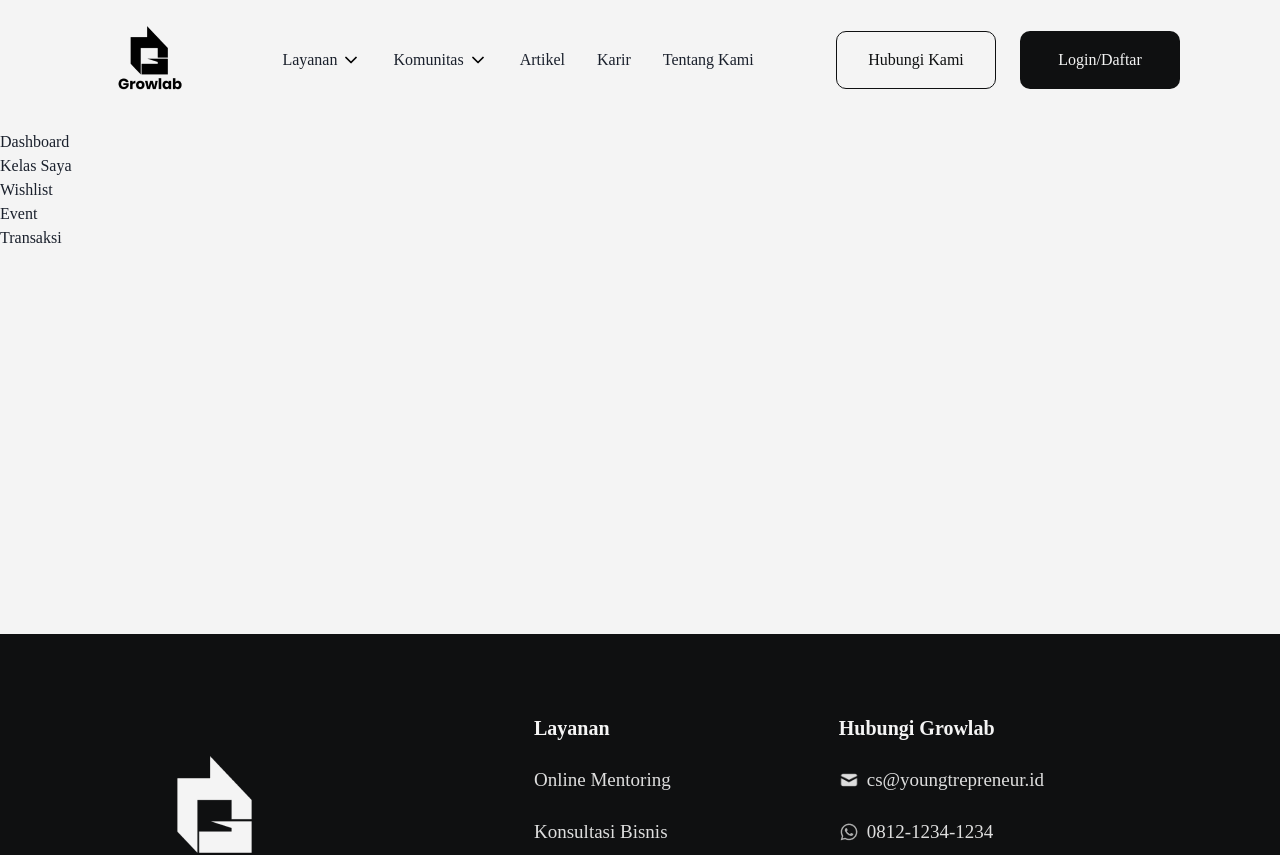
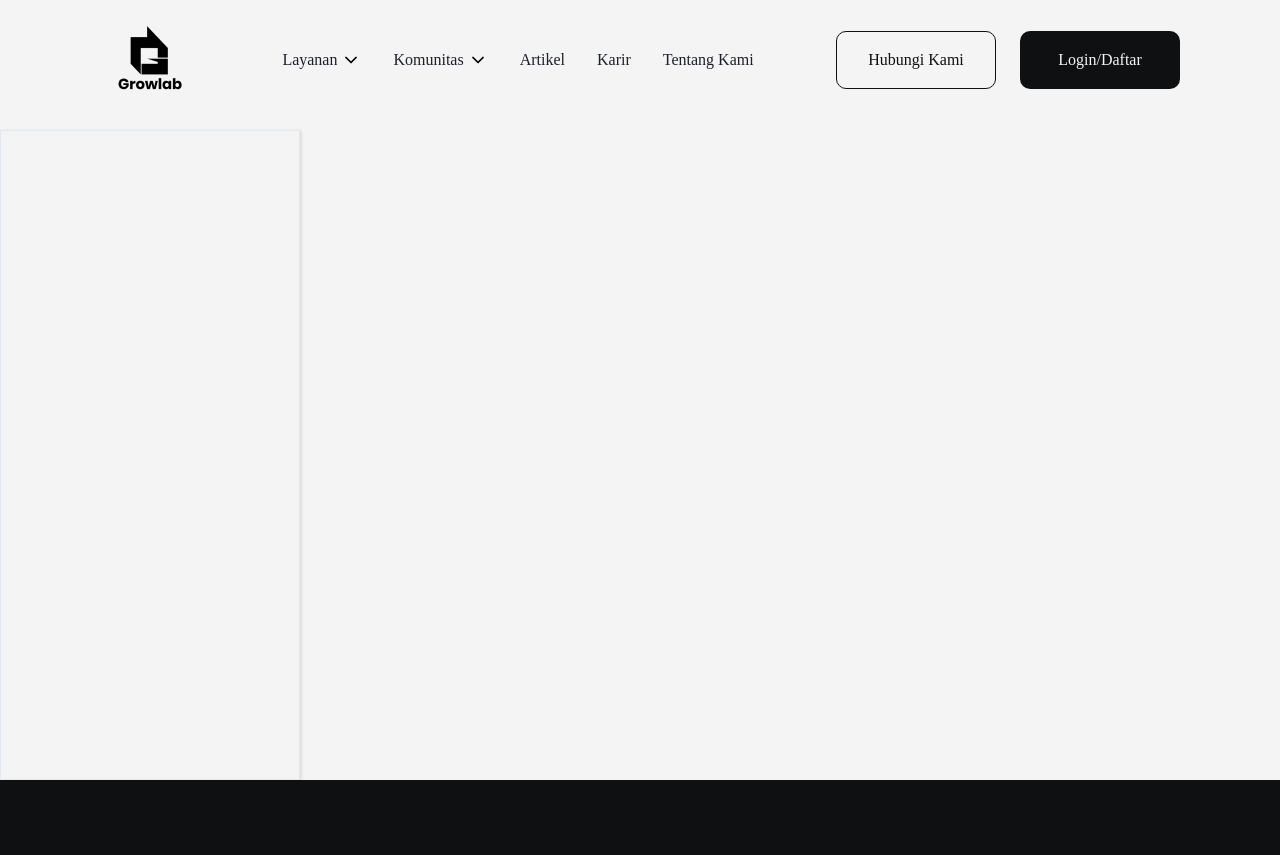
Before and after one commit to akgeninov/PROJECT, a React (Create React App) app in the folder client/: page /profile in a window 1280 px wide. Shown: the top 855 px of the page. Built offline with nearby package versions, Linux system fonts and the light colour scheme.

Commit message:
dashboard profile

```diff
--- a/client/src/components/profile/dashboard/dashboardProfile.jsx
+++ b/client/src/components/profile/dashboard/dashboardProfile.jsx
@@ -2,15 +2,15 @@ import React from "react";
 
 function DashboardProfile () {
 return (
-        <div className=" flex flex-col justify-start lg:mt-[10px] lg:mb-[60px] px-[10px] lg:px-0 w-full lg:w-[100%] h-full lg:h-[444px] gap-[52px]">
-        <div className="flex felx-col justify-start">
-        <ul>
-          <li>Dashboard</li>
-          <li>Kelas Saya</li>
-          <li>Wishlist</li>
-          <li>Event</li>
-          <li>Transaksi</li>
-        </ul>
+        <div className=" flex flex-col justify-start lg:mt-[10px]  px-[10px] lg:px-0 w-full lg:w-[100%] h-full lg:h-[650px] gap-[52px]">
+        <div
+        className="w-[300px] h-full bg-white-200 border border-grey ml-10px" style={{
+          boxShadow: "1px 1px 3px rgba(128, 128, 128, 0.3)" // Ganti warna menjadi abu-abu
+        }}
+      >
+
+
+
       </div>
     </div>
   );
```
